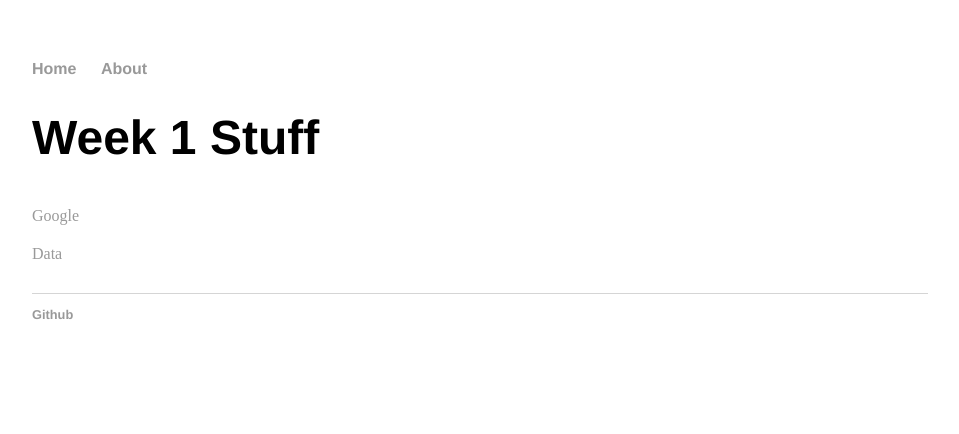
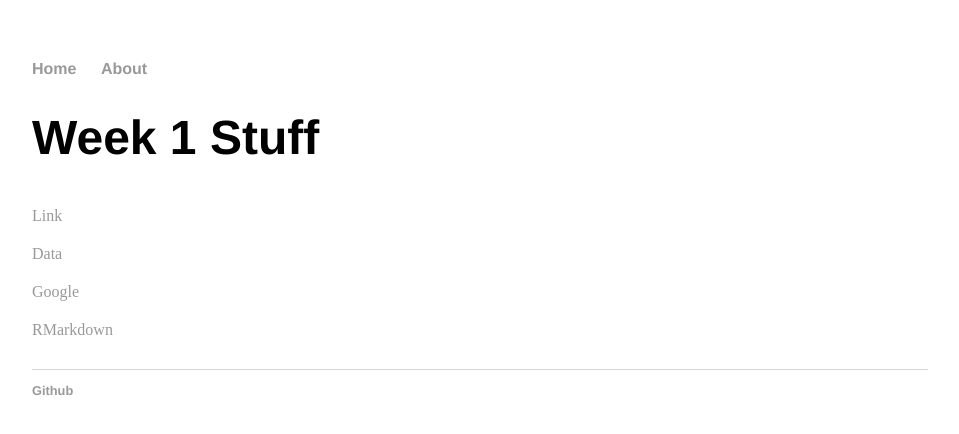
Before and after one commit to hancr95/hancr95.github.io, a Jekyll site: the page built from week_1/index.html, in a window 1280 px wide. Shown: the top 434 px of the page, without its empty margins (160-1119 px from the left). Built offline with Jekyll 4.4.1, drawn with Linux system fonts in a browser that asks for light colours.

Commit message:
Update index.html

```diff
--- a/week_1/index.html
+++ b/week_1/index.html
@@ -3,5 +3,7 @@ layout: weeks
 title: "Week 1 Stuff"
 ---
 
-<a href="https://www.google.com/">Google</a>
+<a href="https://www.google.com/">Link</a>
 <a href="/data/data.txt">Data</a>
+<a href="/data/google.pdf">Google</a>
+<a href="/data/parameters.Rmd">RMarkdown</a>
```
